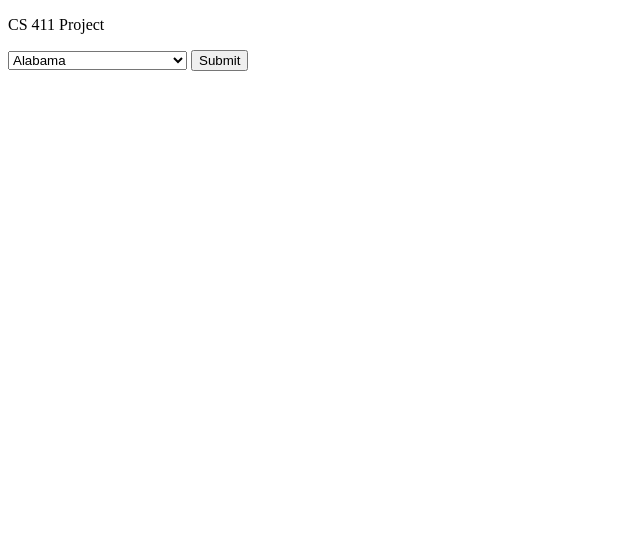
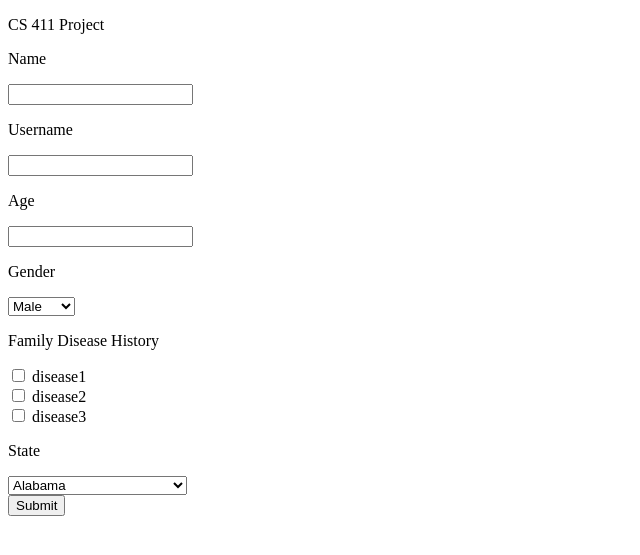
Before and after one commit to cyang87/cs411_project, a Django app: page /cs411_app/ in a window 1280 px wide. Shown: the top 555 px of the page, without its empty margins (0-640 px from the left). Run offline with Django 3.2, Linux system fonts and the light colour scheme.

Commit message:
user info frontend

```diff
--- a/cs411_app/templates/index.html
+++ b/cs411_app/templates/index.html
@@ -8,8 +8,42 @@
 
 <body>
 <p>CS 411 Project</p>
+
+<!-- Name, user_name, age, gender, state, family_disease_history -->
+
 <form action="http://localhost:8000/insert_record/" method="POST">
+    <div>
+      <p>Name</p>
+      <input name="name" id="name">
+    </div>
 
+    <div>
+      <p>Username</p>
+      <input name="user_name" id="user_name">
+    </div>
+
+    <div>
+      <p>Age</p>
+      <input name="age" id="age">
+    </div>
+
+    <div>
+      <p>Gender</p>
+      <select name="gender" id="gender">
+          <option value="Male">Male</option>
+          <option value="Female">Female</option>
+      </select>
+    </div>
+
+    <div>
+      <p>Family Disease History</p>
+      <input type="checkbox" name="disease1" value="disease1"> disease1 <br>
+      <input type="checkbox" name="disease2" value="disease2"> disease2 <br>
+      <input type="checkbox" name="disease3" value="disease3"> disease3 <br>
+    </div>
+
+    <div>
+      <p>State</p>
       <select id="state" name="state">
           <option value="Alabama">Alabama</option>
           <option value="Alaska">Alaska</option>
@@ -67,8 +101,10 @@
           <option value="Wisconsin">Wisconsin</option>
           <option value="Wyoming">Wyoming</option>
       </select>
+    </div>
 
     <input type="submit" value="Submit"/>
+
 </form>
 
 </body>
--- a/cs411_app/views.py
+++ b/cs411_app/views.py
@@ -19,6 +19,8 @@ def index(request):
 
 @csrf_exempt
 def insert_record(request):
+    print(request.POST)
+
     state_filter = str(request.POST["state"])
 
     query = "SELECT State, Y1999 FROM pop WHERE State=%s"
```
Lines whose indentation alone changed are shown as unchanged.
